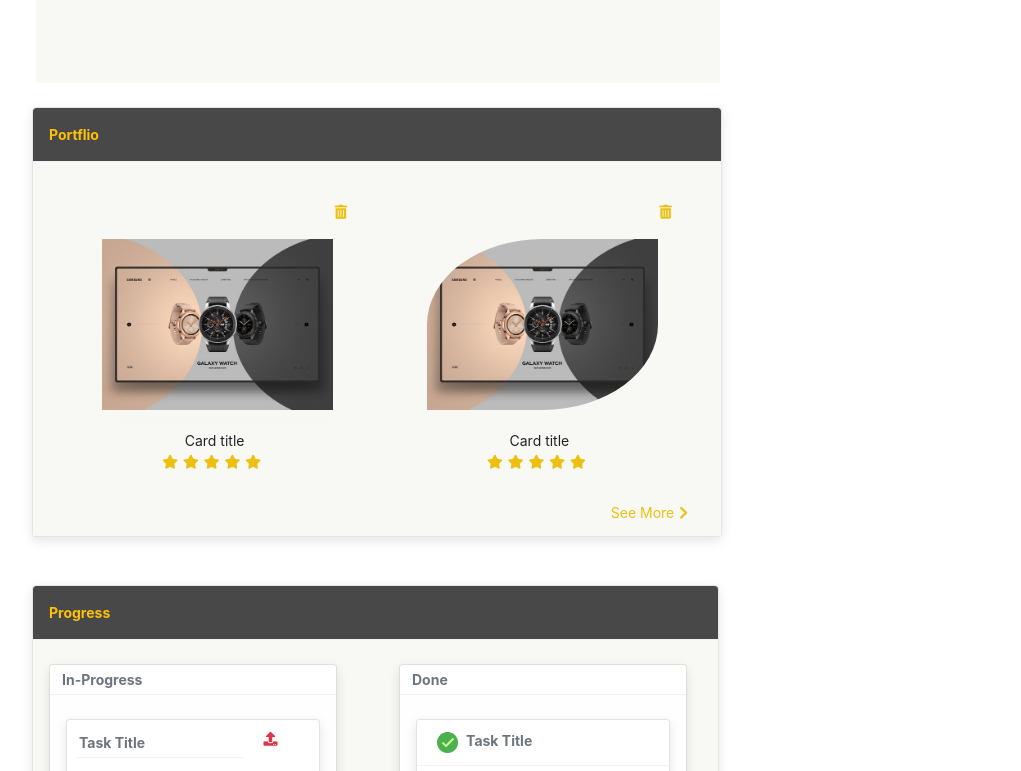
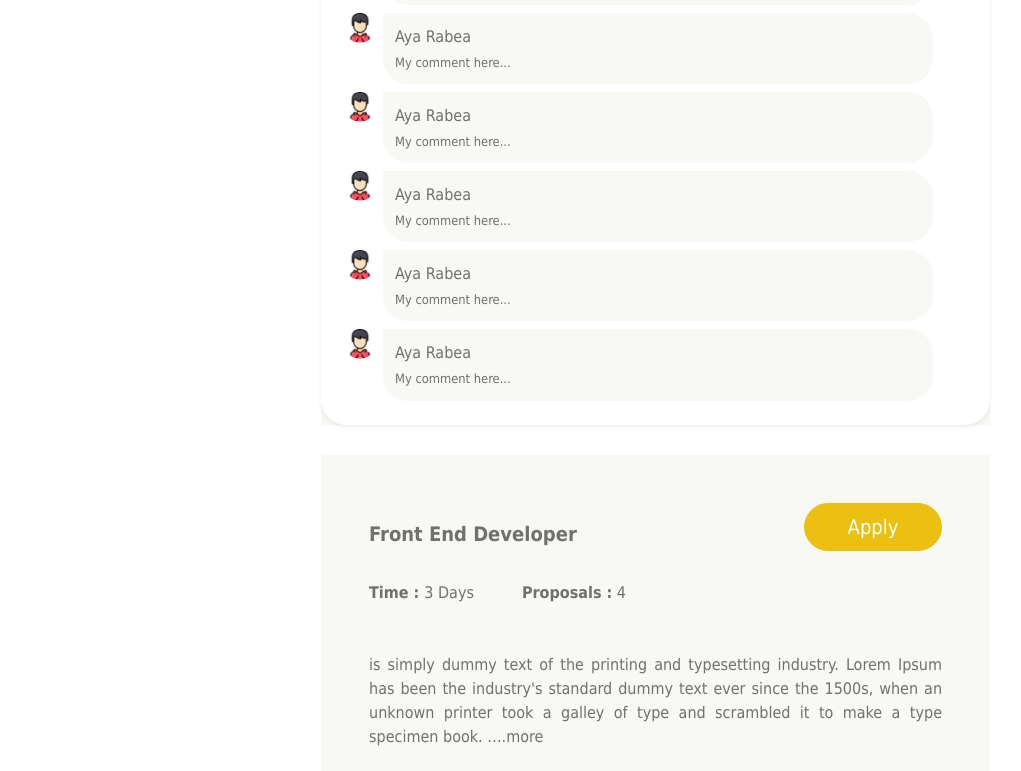
Before and after one commit to maieltayeb/Take-Step-React, a React (Create React App) app: page / in a window 1280 px wide. Shown: the part 869-1640 px from the top of the page, without its empty margins (54-1075 px from the left). Built offline with nearby package versions, Linux system fonts and the light colour scheme.

Commit message:
remove trash icon portflio

```diff
--- a/src/App.js
+++ b/src/App.js
@@ -37,14 +37,14 @@
       {/* <NotificationDropdown /> */}
       {/* <HomePage></HomePage> */}
       {/* <HomePageOwner></HomePageOwner> */}
-      {/* <HomePageVolunteer></HomePageVolunteer> */}
+      <HomePageVolunteer></HomePageVolunteer>
       {/* <TaskSubmittedFrame /> */}
 
       {/* <WelcomePage></WelcomePage> */}
       {/* <HowITWork></HowITWork> */}
       {/* <Example /> */}
       {/* <HowItWorkCard></HowItWorkCard> */}
-      <VolunteerProfile></VolunteerProfile>
+      {/* <VolunteerProfile></VolunteerProfile> */}
       {/* <BussinessOwnerProfile></BussinessOwnerProfile> */}
       {/* <Footer></Footer> */}
       {/* <AddEducation /> */}
--- a/src/Components/Portflio/Portflio.js
+++ b/src/Components/Portflio/Portflio.js
@@ -7,11 +7,6 @@
       <div className="Portflio-items">
         <div className="Portflio-item">
           <div>
-            <i
-              class="fas fa-trash-alt feedback-icon ml-2"
-              style={{ display: "flex", justifyContent: "flex-end" }}
-            ></i>
-
             <img
               className="Portflio-item-img"
               top
@@ -34,10 +29,6 @@
         </div>
 
         <div className="Portflio-item">
-          <i
-            class="fas fa-trash-alt feedback-icon ml-2"
-            style={{ display: "flex", justifyContent: "flex-end" }}
-          ></i>
           <img
             className="Portflio-item-img"
             style={{
```
